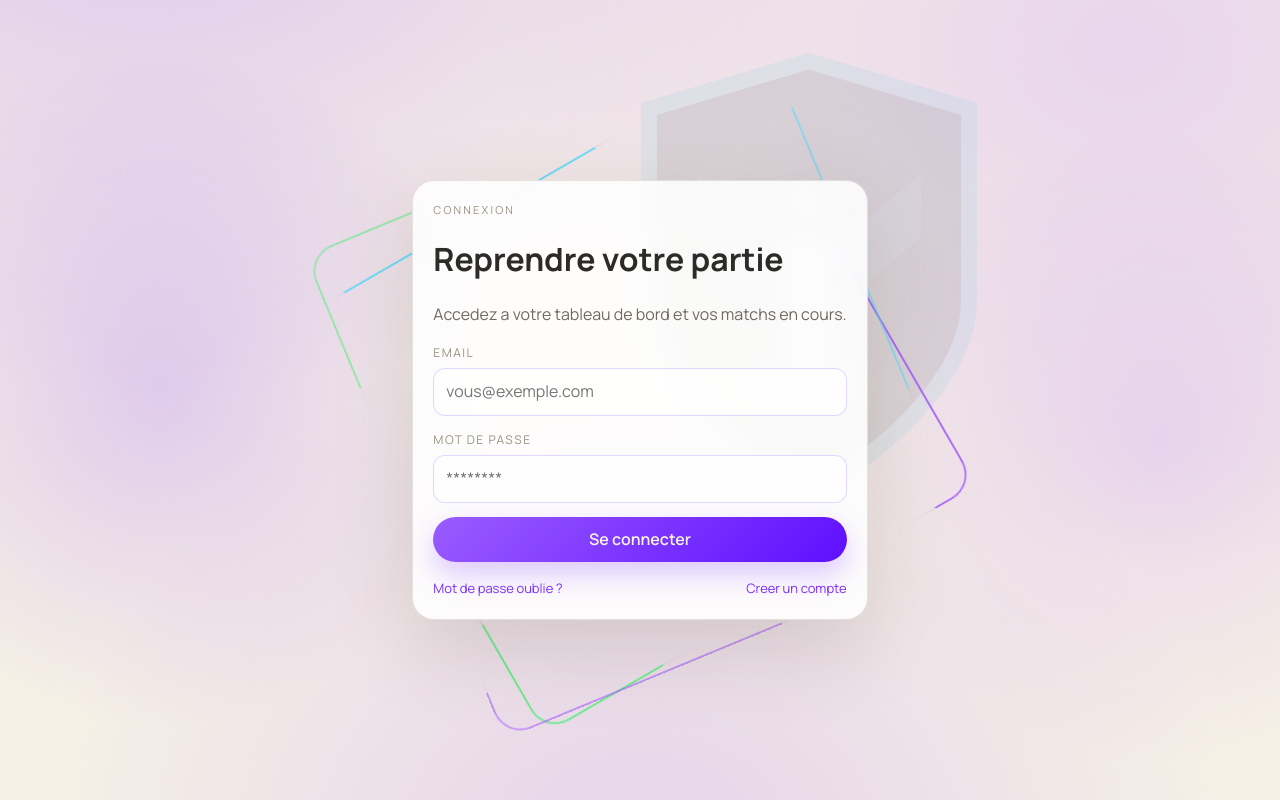
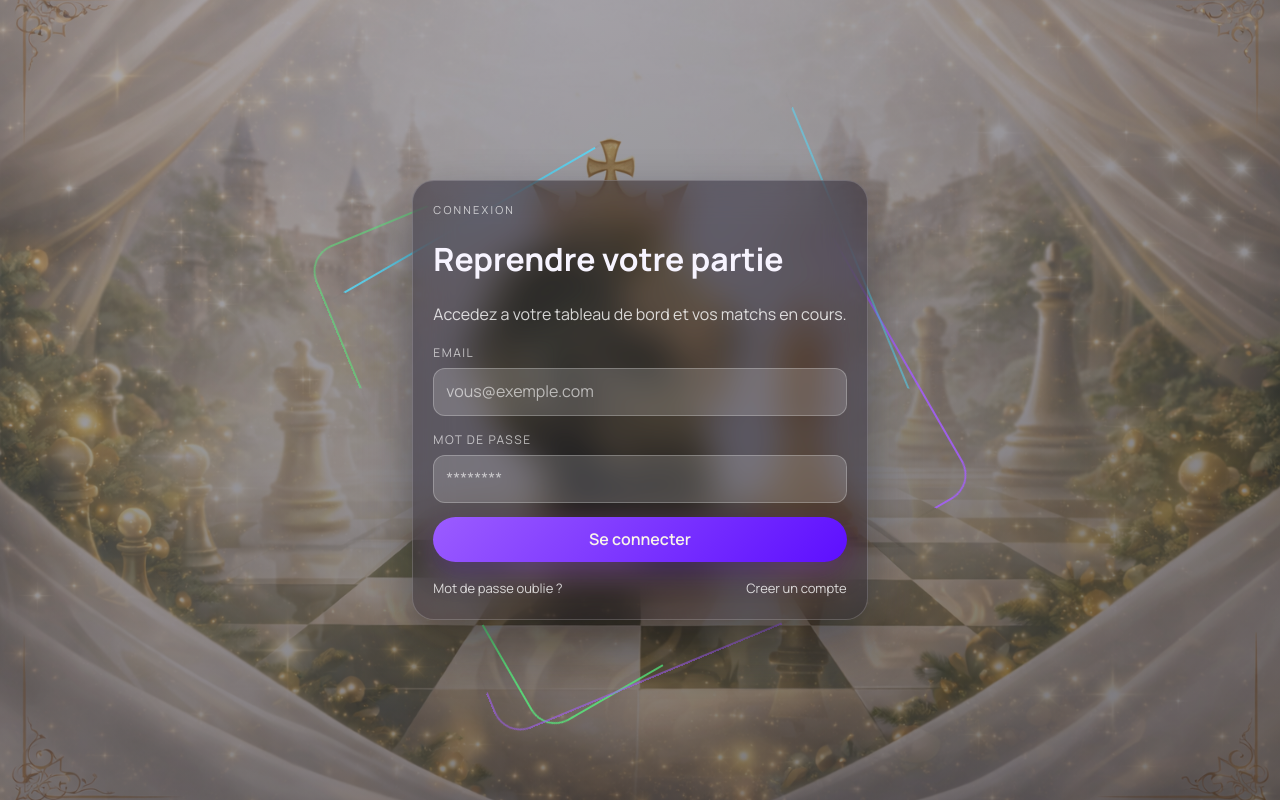
Before and after one commit to AllanVitu/ChessWarV02, a Vue app in the folder ChessWarV02/: page /#/ in a window 1280 px wide. Built offline with nearby package versions, Linux system fonts and the light colour scheme; no server answers.

Commit message:
Update Css dasboard

```diff
--- a/ChessWarV02/src/assets/dashboard.css
+++ b/ChessWarV02/src/assets/dashboard.css
@@ -1116,6 +1116,24 @@ td {
 .auth-page--solo {
   grid-template-columns: minmax(0, 1fr);
   justify-items: center;
+  position: relative;
+  isolation: isolate;
+}
+
+.auth-page--solo::before {
+  content: '';
+  position: absolute;
+  inset: 0;
+  background: url('/new_imgs/fond_app.png') center / cover no-repeat;
+  z-index: -2;
+}
+
+.auth-page--solo::after {
+  content: '';
+  position: absolute;
+  inset: 0;
+  background: linear-gradient(160deg, rgba(20, 16, 30, 0.35), rgba(10, 8, 16, 0.55));
+  z-index: -1;
 }
 
 .auth-orbit {
@@ -1163,6 +1181,11 @@ td {
   position: relative;
   z-index: 1;
   width: min(480px, 100%);
+  background: rgba(28, 24, 40, 0.45);
+  border: 1px solid rgba(255, 255, 255, 0.18);
+  box-shadow: 0 24px 50px rgba(12, 10, 20, 0.45);
+  backdrop-filter: blur(18px) saturate(140%);
+  color: #f7f4ff;
 }
 
 .auth-card--orbit::before {
@@ -1172,6 +1195,37 @@ td {
   border-radius: 32px;
   border: 1px solid rgba(166, 94, 255, 0.18);
   pointer-events: none;
+}
+
+.auth-card--orbit .eyebrow {
+  color: rgba(255, 255, 255, 0.7);
+}
+
+.auth-card--orbit .subhead {
+  color: rgba(255, 255, 255, 0.8);
+}
+
+.auth-card--orbit .form-label {
+  color: rgba(255, 255, 255, 0.65);
+}
+
+.auth-card--orbit .form-input {
+  background: rgba(255, 255, 255, 0.16);
+  border-color: rgba(255, 255, 255, 0.25);
+  color: #f7f4ff;
+}
+
+.auth-card--orbit .form-input::placeholder {
+  color: rgba(255, 255, 255, 0.6);
+}
+
+.auth-card--orbit .form-input:focus {
+  border-color: rgba(255, 255, 255, 0.55);
+  box-shadow: 0 0 0 2px rgba(255, 255, 255, 0.18);
+}
+
+.auth-card--orbit .auth-links a {
+  color: rgba(255, 255, 255, 0.8);
 }
 
 @keyframes orbit-spin {
```
Also changed, not shown: ChessWarV02/public/new_imgs/fond_app.png (added).
